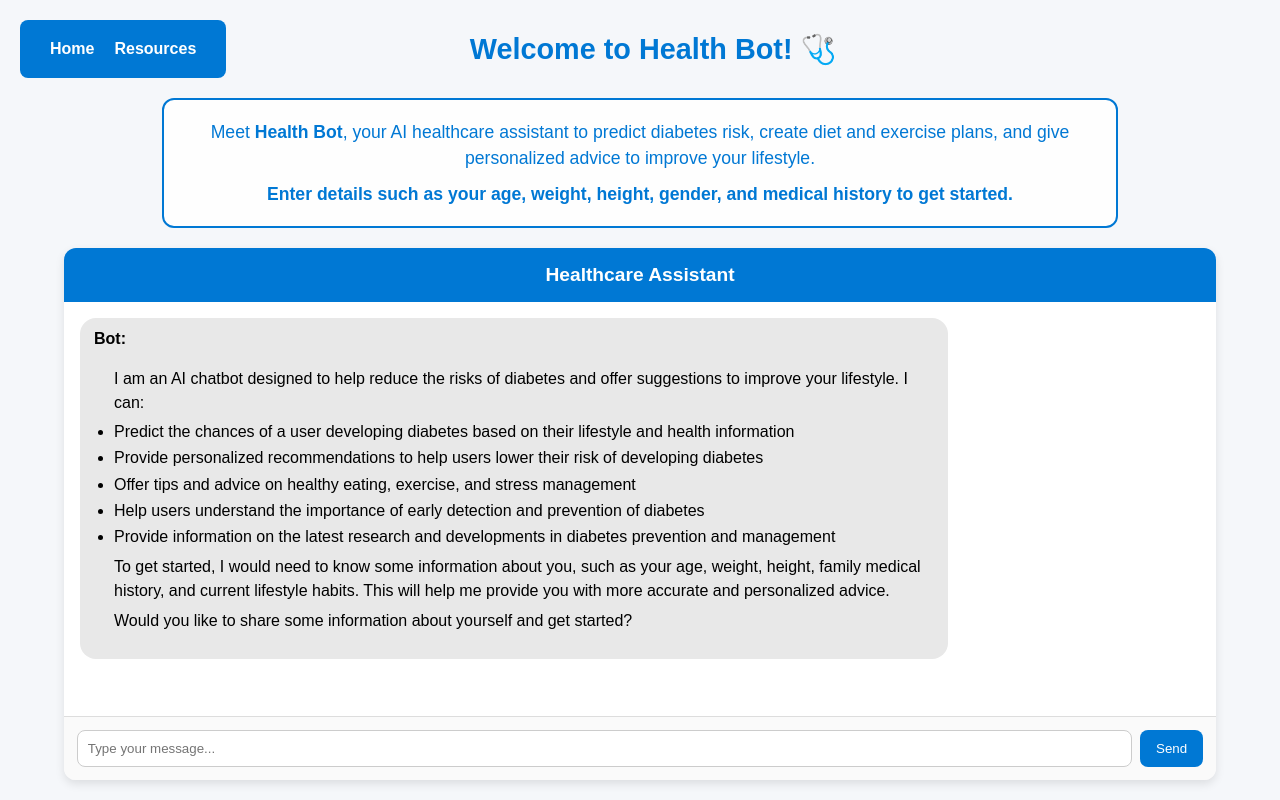
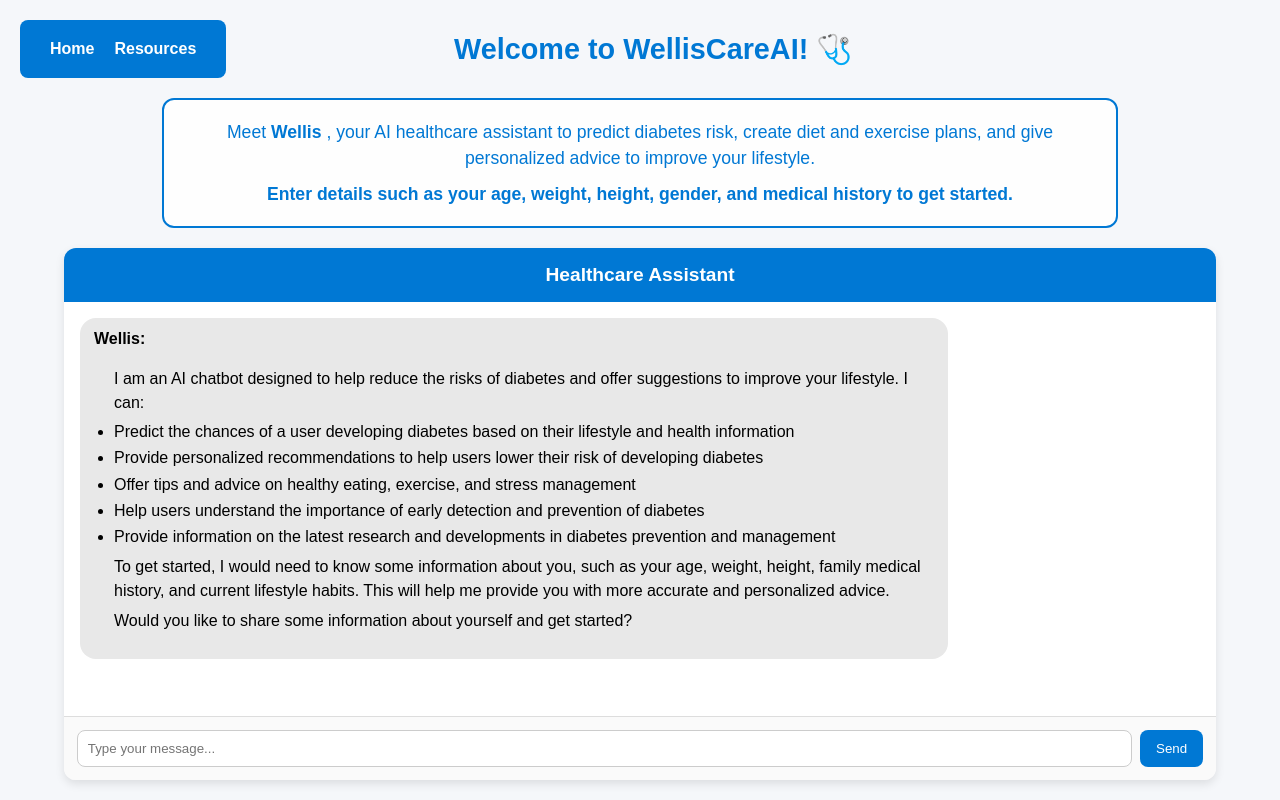
Before and after one commit to zazkenti/IBM_Project, a React (Create React App) app in the folder frontend/: page / in a window 1280 px wide. Built offline with nearby package versions, Linux system fonts and the light colour scheme.

Commit message:
name_update

```diff
--- a/frontend/src/App.js
+++ b/frontend/src/App.js
@@ -10,7 +10,7 @@ function App() {
   useEffect(() => {
     setChat([
       {
-        sender: "Bot",
+        sender: "Wellis",
         text: `I am an AI chatbot designed to help reduce the risks of diabetes and offer suggestions to improve your lifestyle. I can:
 
 • Predict the chances of a user developing diabetes based on their lifestyle and health information
@@ -42,15 +42,15 @@ Would you like to share some information about yourself and get started?`
       });
 
       const data = await res.json();
-      const botResponse = data.output?.[0]?.content || "No reply from bot.";
+      const botResponse = data.output?.[0]?.content || "No reply from Wellis.";
 
       // ✅ Append bot reply only once
-      setChat((prev) => [...prev, { sender: "Bot", text: botResponse }]);
+      setChat((prev) => [...prev, { sender: "Wellis", text: botResponse }]);
     } catch (error) {
       console.error("Error sending message:", error);
       setChat((prev) => [
         ...prev,
-        { sender: "Bot", text: "⚠️ Error: Could not reach the server." },
+        { sender: "Wellis", text: "⚠️ Error: Could not reach the server." },
       ]);
     } finally {
       setIsTyping(false);
@@ -161,7 +161,7 @@ Would you like to share some information about yourself and get started?`
               marginLeft: "calc(0% - 200px)",
             }}
           >
-            Welcome to Health Bot! 🩺
+            Welcome to WellisCareAI! 🩺
           </div>
         </div>
       </div>
@@ -190,7 +190,7 @@ Would you like to share some information about yourself and get started?`
           }}
         >
           <p style={{ marginBottom: "10px" }}>
-            Meet <strong> Health Bot</strong>, your AI healthcare assistant to predict diabetes risk, create diet and exercise plans, and give personalized advice to improve your lifestyle.
+            Meet <strong> Wellis </strong>, your AI healthcare assistant to predict diabetes risk, create diet and exercise plans, and give personalized advice to improve your lifestyle.
           </p>
           <p style={{ marginTop: "0px" }}>
             <strong>Enter details such as your age, weight, height, gender, and medical history to get started.</strong>
@@ -251,7 +251,7 @@ Would you like to share some information about yourself and get started?`
             >
               <b>{c.sender}:</b>
               <div style={{ marginTop: "4px" }}>
-                {c.sender === "Bot" ? formatText(c.text) : c.text}
+                {c.sender === "Wellis" ? formatText(c.text) : c.text}
               </div>
             </div>
           ))}
@@ -268,7 +268,7 @@ Would you like to share some information about yourself and get started?`
                 fontStyle: "italic",
               }}
             >
-              Bot is typing...
+              Wellis is typing...
             </div>
           )}
           <div ref={chatEndRef} />
```
